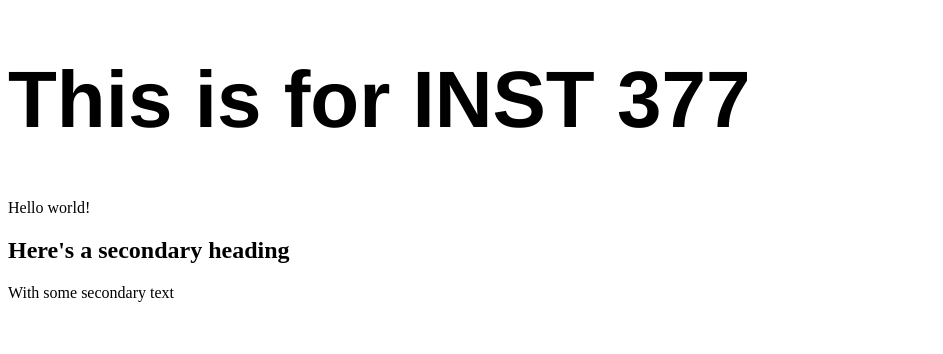
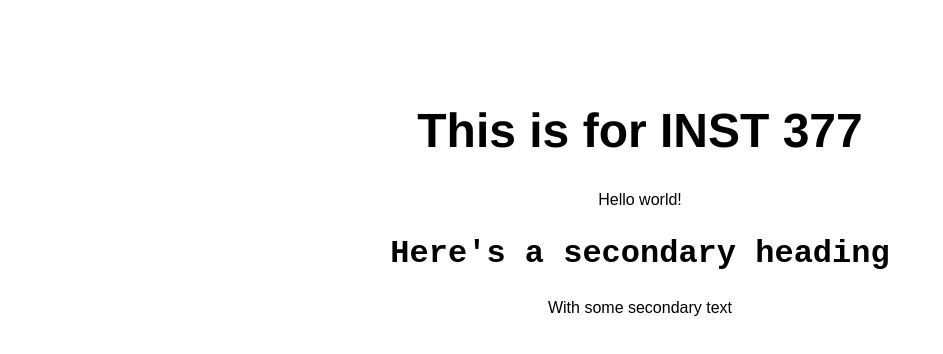
Before and after one commit to matthewye98/inst377, a plain HTML site: page index.html in a window 1280 px wide. Shown: the whole page, without its empty margins (0-943 px from the left). Drawn offline with Linux system fonts and the light colour scheme.

Commit message:
updated css and html

```diff
--- a/css/style.css
+++ b/css/style.css
@@ -1,4 +1,22 @@
 h1 {
   font-family: Helvetica;
-  font-size: 5rem;
+  font-size: 3rem;
 }
+
+h2 {
+  font-family: monospace;
+  font-size: 2rem
+}
+
+p {
+  font-family: sans-serif;
+}
+
+
+
+.main
+{
+	text-align: center;
+	padding-top: 5%;
+	padding-bottom: 5%;
+}
--- a/index.html
+++ b/index.html
@@ -4,17 +4,15 @@
   <head>
     <meta charset="utf-8">
     <title>Matt Ye's Website</title>
-    <link rel="stylesheet" href="/css/style.css">
+    <link rel="stylesheet" href="css/style.css">
   </head>
 
   <body>
 
-    <div>
+    <div class="main">
       <h1>This is for INST 377</h1>
       <p>Hello world!</p>
-    </div>
 
-    <div>
       <h2>Here's a secondary heading</h2>
       <p>With some secondary text</p>
     </div>
```
